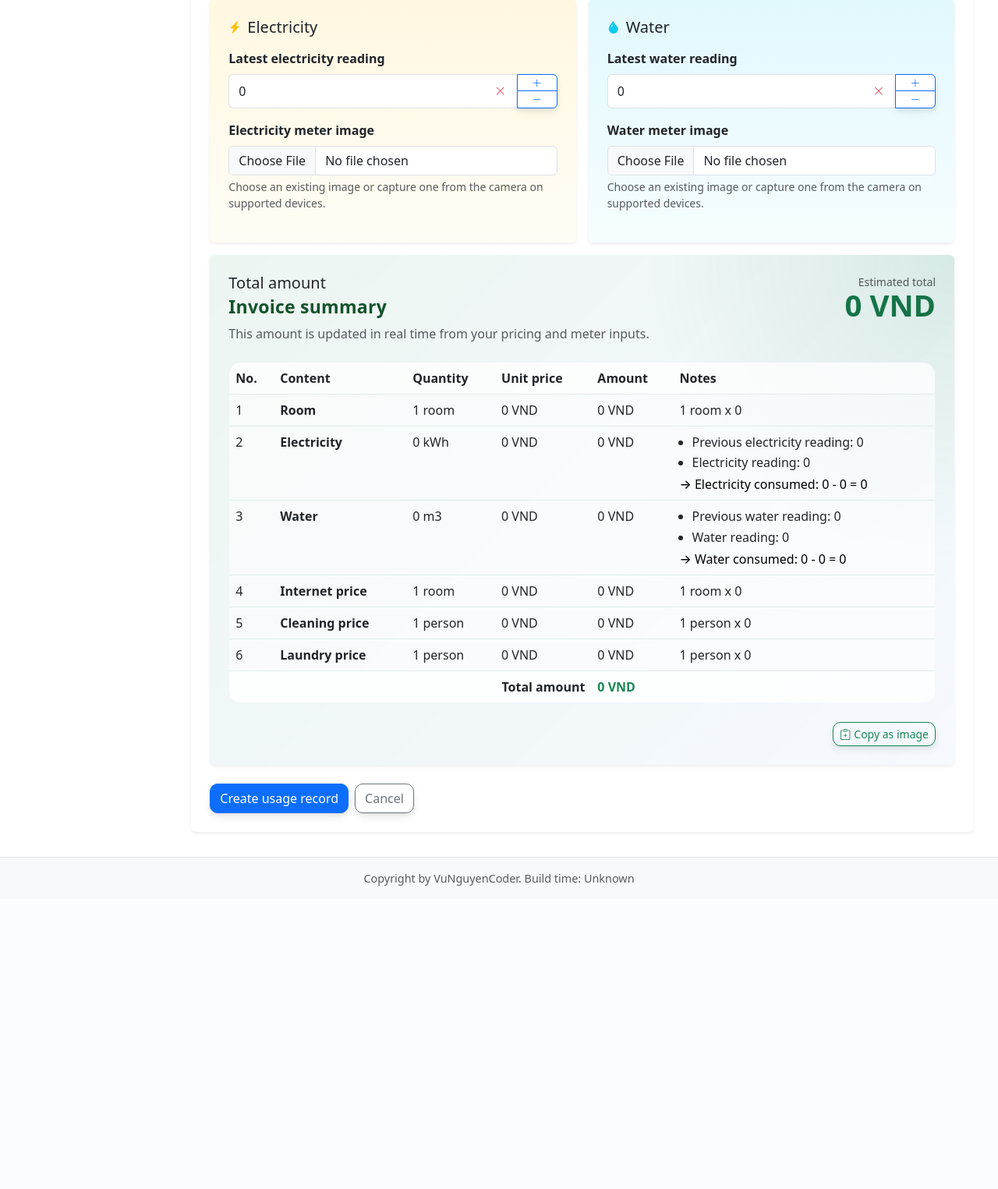
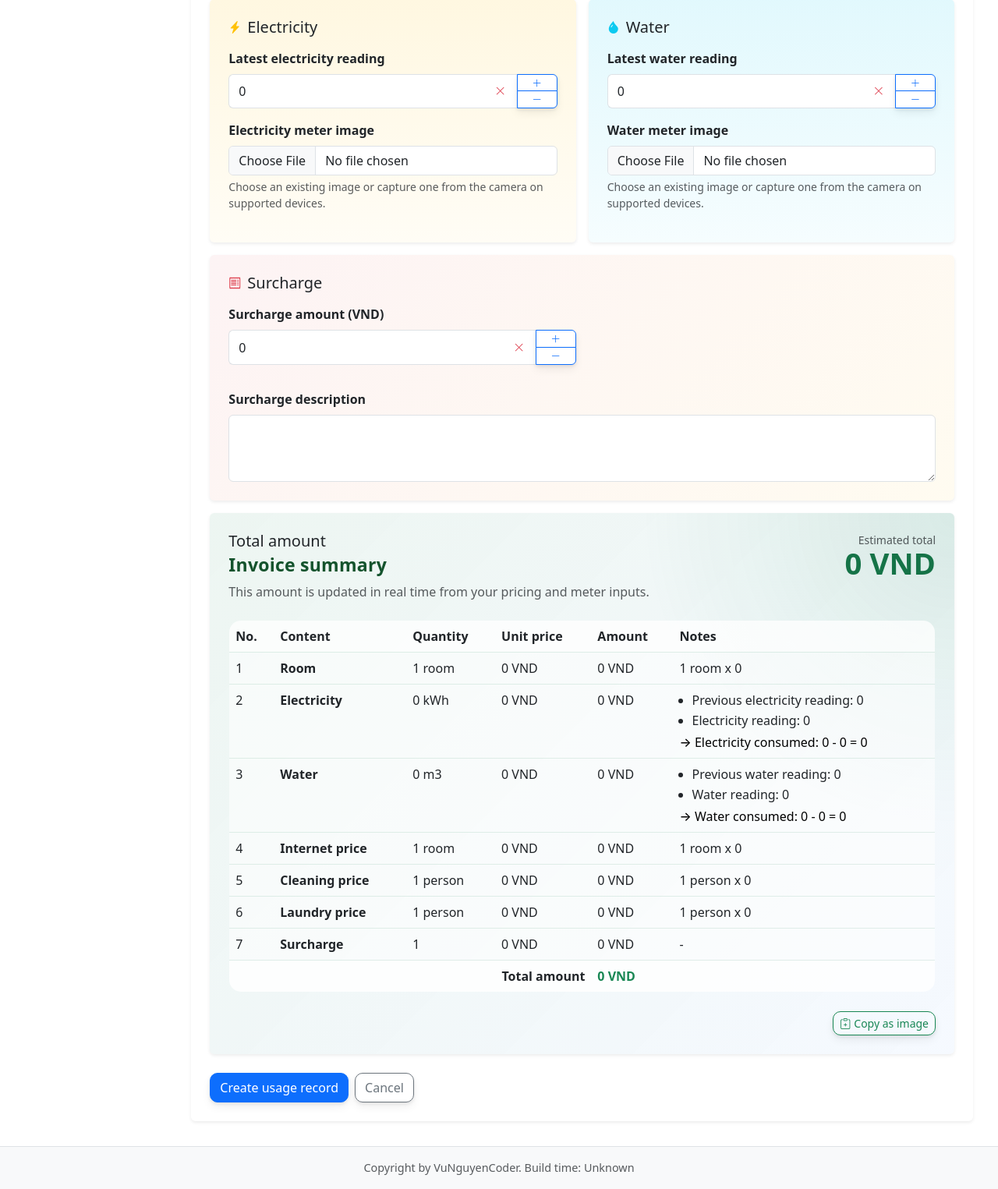
Before and after one commit to VuNguyenCoder/navu-house, a Django app: page /usages/create/ in a window 1280 px wide. Shown: the part 969-2494 px from the top of the page at 78% size. Before the commit the page ends 2105 px from the top, so only its background shows below. Run offline with Django 5.2, Linux system fonts and the light colour scheme; the visitor is signed in with stand-in values (Sample User, id 1); data comes from the database, SQL or seed files in the repository; data that the repository does not hold is empty.

Commit message:
Add the field of Surchage for Usage

```diff
--- a/apps/main/forms.py
+++ b/apps/main/forms.py
@@ -480,6 +480,8 @@ class UsageForm(StyledModelForm):
             'period',
             'tenant_count',
             *PRICE_FIELD_NAMES,
+            'surcharge_amount',
+            'surcharge_description',
             'latest_electricity_reading',
             'latest_water_reading',
         ]
@@ -492,6 +494,8 @@ class UsageForm(StyledModelForm):
             'internet_price': _('Internet price (VND / room)'),
             'cleaning_price': _('Cleaning price (VND / person)'),
             'laundry_price': _('Laundry price (VND / person)'),
+            'surcharge_amount': _('Surcharge amount (VND)'),
+            'surcharge_description': _('Surcharge description'),
             'latest_electricity_reading': _('Latest electricity reading'),
             'latest_water_reading': _('Latest water reading'),
         }
@@ -504,6 +508,8 @@ class UsageForm(StyledModelForm):
             'internet_price': PRICE_WIDGET,
             'cleaning_price': PRICE_WIDGET,
             'laundry_price': PRICE_WIDGET,
+            'surcharge_amount': PRICE_WIDGET,
+            'surcharge_description': forms.Textarea(attrs={'rows': 3}),
             'latest_electricity_reading': forms.NumberInput(attrs={'min': '0', 'step': '1'}),
             'latest_water_reading': forms.NumberInput(attrs={'min': '0', 'step': '1'}),
         }
@@ -528,6 +534,8 @@ class UsageForm(StyledModelForm):
             'internet_price',
             'cleaning_price',
             'laundry_price',
+            'surcharge_amount',
+            'surcharge_description',
             'latest_electricity_reading',
             'electricity_meter_image',
             'remove_electricity_meter_image',
--- a/apps/main/models.py
+++ b/apps/main/models.py
@@ -336,6 +336,8 @@ class Usage(models.Model):
     internet_price = models.DecimalField(max_digits=12, decimal_places=0, default=0, null=True, blank=True)
     cleaning_price = models.DecimalField(max_digits=12, decimal_places=0, default=0, null=True, blank=True)
     laundry_price = models.DecimalField(max_digits=12, decimal_places=0, default=0, null=True, blank=True)
+    surcharge_amount = models.DecimalField(max_digits=12, decimal_places=0, default=0, null=True, blank=True)
+    surcharge_description = models.TextField(blank=True)
     latest_electricity_reading = models.PositiveIntegerField(default=0)
     electricity_meter_image_path = models.CharField(max_length=500, blank=True)
     latest_water_reading = models.PositiveIntegerField(default=0)
@@ -359,6 +361,8 @@ class Usage(models.Model):
         'internet_price',
         'cleaning_price',
         'laundry_price',
+        'surcharge_amount',
+        'surcharge_description',
         'latest_electricity_reading',
         'electricity_meter_image_path',
         'latest_water_reading',
--- a/apps/main/views.py
+++ b/apps/main/views.py
@@ -249,6 +249,7 @@ def build_subscription_usage_rows(subscription):
             + Decimal(usage.internet_price or 0)
             + Decimal(tenant_count) * Decimal(usage.cleaning_price or 0)
             + Decimal(tenant_count) * Decimal(usage.laundry_price or 0)
+            + Decimal(usage.surcharge_amount or 0)
             + linked_restroom_electricity_amount
             + linked_restroom_water_amount
         )
--- a/templates/main/usage_form.html
+++ b/templates/main/usage_form.html
@@ -263,6 +263,37 @@
                                             </div>
                                         </div>
                                     </div>
+                                </div>
+                            </div>
+                        </div>
+                    </div>
+
+                    <div class="col-12">
+                        <div class="card border-0 shadow-sm" style="background: linear-gradient(135deg, rgba(220,53,69,0.06), rgba(255,193,7,0.06));">
+                            <div class="card-body p-4">
+                                <div class="d-flex align-items-center gap-2 mb-3">
+                                    <i class="bi bi-receipt text-danger"></i>
+                                    <h2 class="h5 mb-0">{% trans "Surcharge" %}</h2>
+                                </div>
+                                <div class="row g-3">
+                                    {% for field in form %}
+                                    {% if field.name == 'surcharge_amount' or field.name == 'surcharge_description' %}
+                                    <div class="col-12 {% if field.name == 'surcharge_amount' %}col-lg-6{% else %}col-lg-12{% endif %}">
+                                        {% if field.name == 'surcharge_amount' %}
+                                            {% include "components/numeric_input/main.html" with field=field show_spinner_controls=True step_value=1000 %}
+                                        {% else %}
+                                            <label class="form-label fw-semibold" for="{{ field.id_for_label }}">{{ field.label }}</label>
+                                            {{ field }}
+                                            {% if field.help_text %}
+                                            <div class="form-text">{{ field.help_text }}</div>
+                                            {% endif %}
+                                            {% if field.errors %}
+                                            <div class="text-danger small mt-1">{{ field.errors|striptags }}</div>
+                                            {% endif %}
+                                        {% endif %}
+                                    </div>
+                                    {% endif %}
+                                    {% endfor %}
                                 </div>
                             </div>
                         </div>
@@ -374,6 +405,14 @@
                                                 <td id="laundryCostAmount">0 VND</td>
                                                 <td id="laundryNoteValue">{% trans "Flat rate" %}</td>
                                             </tr>
+                                            <tr data-usage-summary-row data-usage-summary-table-row>
+                                                <td data-usage-row-number>9</td>
+                                                <td class="fw-semibold">{% trans "Surcharge" %}</td>
+                                                <td id="surchargeQuantityValue">1</td>
+                                                <td id="surchargeUnitPriceValue">0 VND</td>
+                                                <td id="surchargeAmountValue">0 VND</td>
+                                                <td id="surchargeNoteValue">-</td>
+                                            </tr>
                                         </tbody>
                                         <tfoot>
                                             <tr>
@@ -481,6 +520,18 @@
                                                 <div><strong>{% trans "Unit price" %}:</strong> <span id="laundryUnitPriceValueMobile">0 VND</span></div>
                                                 <div><strong>{% trans "Amount" %}:</strong> <span id="laundryCostAmountMobile">0 VND</span></div>
                                                 <div><strong>{% trans "Note" %}:</strong> <span id="laundryNoteValueMobile">{% trans "Flat rate" %}</span></div>
+                                            </div>
+                                        </div>
+                                        <div class="usage-mobile-item" data-usage-summary-row data-usage-summary-mobile-row>
+                                            <div class="usage-mobile-item-header">
+                                                <span class="usage-mobile-item-number" data-usage-row-number>9</span>
+                                                <span class="fw-semibold">{% trans "Surcharge" %}</span>
+                                            </div>
+                                            <div class="usage-mobile-item-body">
+                                                <div><strong>{% trans "Quantity" %}:</strong> <span id="surchargeQuantityValueMobile">1</span></div>
+                                                <div><strong>{% trans "Unit price" %}:</strong> <span id="surchargeUnitPriceValueMobile">0 VND</span></div>
+                                                <div><strong>{% trans "Amount" %}:</strong> <span id="surchargeAmountValueMobile">0 VND</span></div>
+                                                <div><strong>{% trans "Note" %}:</strong> <span id="surchargeNoteValueMobile">-</span></div>
                                             </div>
                                         </div>
                                     </div>
@@ -855,6 +906,8 @@
                 internetPrice: document.getElementById('{{ form.internet_price.id_for_label }}'),
                 cleaningPrice: document.getElementById('{{ form.cleaning_price.id_for_label }}'),
                 laundryPrice: document.getElementById('{{ form.laundry_price.id_for_label }}'),
+                surchargeAmount: document.getElementById('{{ form.surcharge_amount.id_for_label }}'),
+                surchargeDescription: document.getElementById('{{ form.surcharge_description.id_for_label }}'),
                 currentElectricity: document.getElementById('{{ form.latest_electricity_reading.id_for_label }}'),
                 currentWater: document.getElementById('{{ form.latest_water_reading.id_for_label }}'),
             };
@@ -1227,6 +1280,8 @@
                 const internetPrice = restRoomSubscription ? 0 : readNumber(fields.internetPrice);
                 const cleaningPrice = restRoomSubscription ? 0 : readNumber(fields.cleaningPrice);
                 const laundryPrice = restRoomSubscription ? 0 : readNumber(fields.laundryPrice);
+                const surchargeAmount = readNumber(fields.surchargeAmount);
+                const surchargeDescription = (fields.surchargeDescription?.value || '').trim();
 
                 const electricityCost = (currentElectricity - previousElectricity > 0)
                     ? (currentElectricity - previousElectricity) * electricityPrice
@@ -1245,7 +1300,7 @@
                         linkedRestroomWaterCost = ((linkedRestroomUsageContext.water_amount || 0) / totalLinkedTenants) * tenantCount;
                     }
                 }
-                const total = roomPrice + electricityCost + waterCost + internetPrice + cleaningCost + laundryCost + linkedRestroomElectricityCost + linkedRestroomWaterCost;
+                const total = roomPrice + electricityCost + waterCost + internetPrice + cleaningCost + laundryCost + surchargeAmount + linkedRestroomElectricityCost + linkedRestroomWaterCost;
 
                 setText(['roomQuantityValue', 'roomQuantityValueMobile'], `1 {% trans "room" %}`);
                 setText(['electricityQuantityValue', 'electricityQuantityValueMobile'], `${formatPlainNumber(electricityConsumed)} {% trans "kWh" %}`);
@@ -1253,18 +1308,21 @@
                 setText(['internetQuantityValue', 'internetQuantityValueMobile'], `1 {% trans "room" %}`);
                 setText(['cleaningQuantityValue', 'cleaningQuantityValueMobile'], `${formatPlainNumber(tenantCount)} {% trans "person" %}`);
                 setText(['laundryQuantityValue', 'laundryQuantityValueMobile'], `${formatPlainNumber(tenantCount)} {% trans "person" %}`);
+                setText(['surchargeQuantityValue', 'surchargeQuantityValueMobile'], '1');
                 setText(['roomUnitPriceValue', 'roomUnitPriceValueMobile'], formatVnd(roomPrice));
                 setText(['electricityUnitPriceValue', 'electricityUnitPriceValueMobile'], formatVnd(electricityPrice));
                 setText(['waterUnitPriceValue', 'waterUnitPriceValueMobile'], formatVnd(waterPrice));
                 setText(['internetUnitPriceValue', 'internetUnitPriceValueMobile'], formatVnd(internetPrice));
                 setText(['cleaningUnitPriceValue', 'cleaningUnitPriceValueMobile'], formatVnd(cleaningPrice));
                 setText(['laundryUnitPriceValue', 'laundryUnitPriceValueMobile'], formatVnd(laundryPrice));
+                setText(['surchargeUnitPriceValue', 'surchargeUnitPriceValueMobile'], formatVnd(surchargeAmount));
                 setText(['roomPriceAmount', 'roomPriceAmountMobile'], formatVnd(roomPrice));
                 setText(['electricityCostAmount', 'electricityCostAmountMobile'], formatVnd(electricityCost));
                 setText(['waterCostAmount', 'waterCostAmountMobile'], formatVnd(waterCost));
                 setText(['internetCostAmount', 'internetCostAmountMobile'], formatVnd(internetPrice));
                 setText(['cleaningCostAmount', 'cleaningCostAmountMobile'], formatVnd(cleaningCost));
                 setText(['laundryCostAmount', 'laundryCostAmountMobile'], formatVnd(laundryCost));
+                setText(['surchargeAmountValue', 'surchargeAmountValueMobile'], formatVnd(surchargeAmount));
                 setText('usageTotalValue', formatVnd(total));
                 setText(['usageTotalFooterValue', 'usageTotalFooterValueMobile'], formatVnd(total));
                 setText(['usageTotalFormula', 'usageTotalFormulaMobile'], '');
@@ -1280,6 +1338,7 @@
                 setText(['internetNoteValue', 'internetNoteValueMobile'], `1 {% trans "room" %} x ${formatPlainNumber(internetPrice)}`);
                 setText(['cleaningNoteValue', 'cleaningNoteValueMobile'], `${formatPlainNumber(tenantCount)} {% trans "person" %} x ${formatPlainNumber(cleaningPrice)}`);
                 setText(['laundryNoteValue', 'laundryNoteValueMobile'], `${formatPlainNumber(tenantCount)} {% trans "person" %} x ${formatPlainNumber(laundryPrice)}`);
+                setText(['surchargeNoteValue', 'surchargeNoteValueMobile'], surchargeDescription || '-');
                 renderLinkedRestroomUsageSection(tenantCount);
 
                 const baselineHint = document.getElementById('usageBaselineHint');
@@ -1349,6 +1408,8 @@
                 fields.internetPrice,
                 fields.cleaningPrice,
                 fields.laundryPrice,
+                fields.surchargeAmount,
+                fields.surchargeDescription,
                 fields.currentElectricity,
                 fields.currentWater,
             ].forEach((input) => {
```
Also changed, not shown: apps/main/migrations/0025_usage_surcharge_fields.py (added), locale/vi/LC_MESSAGES/django.po.
